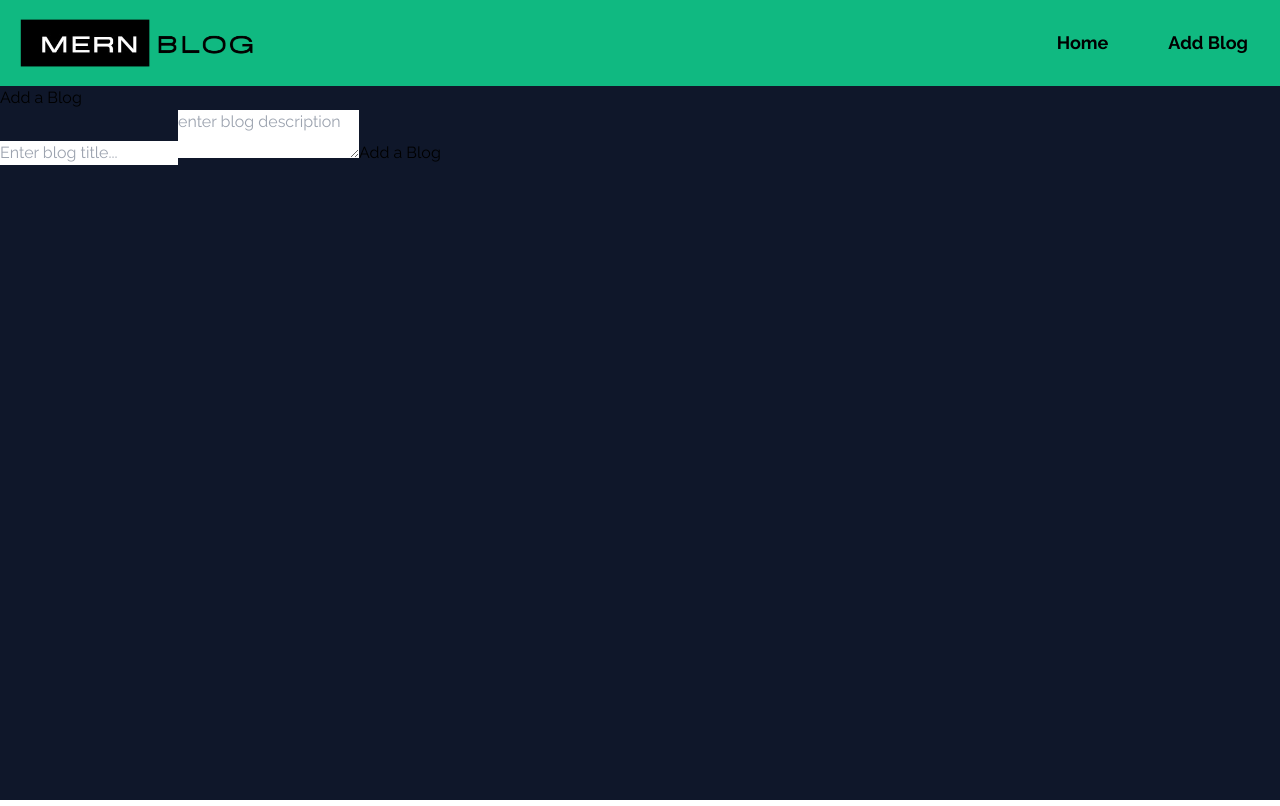
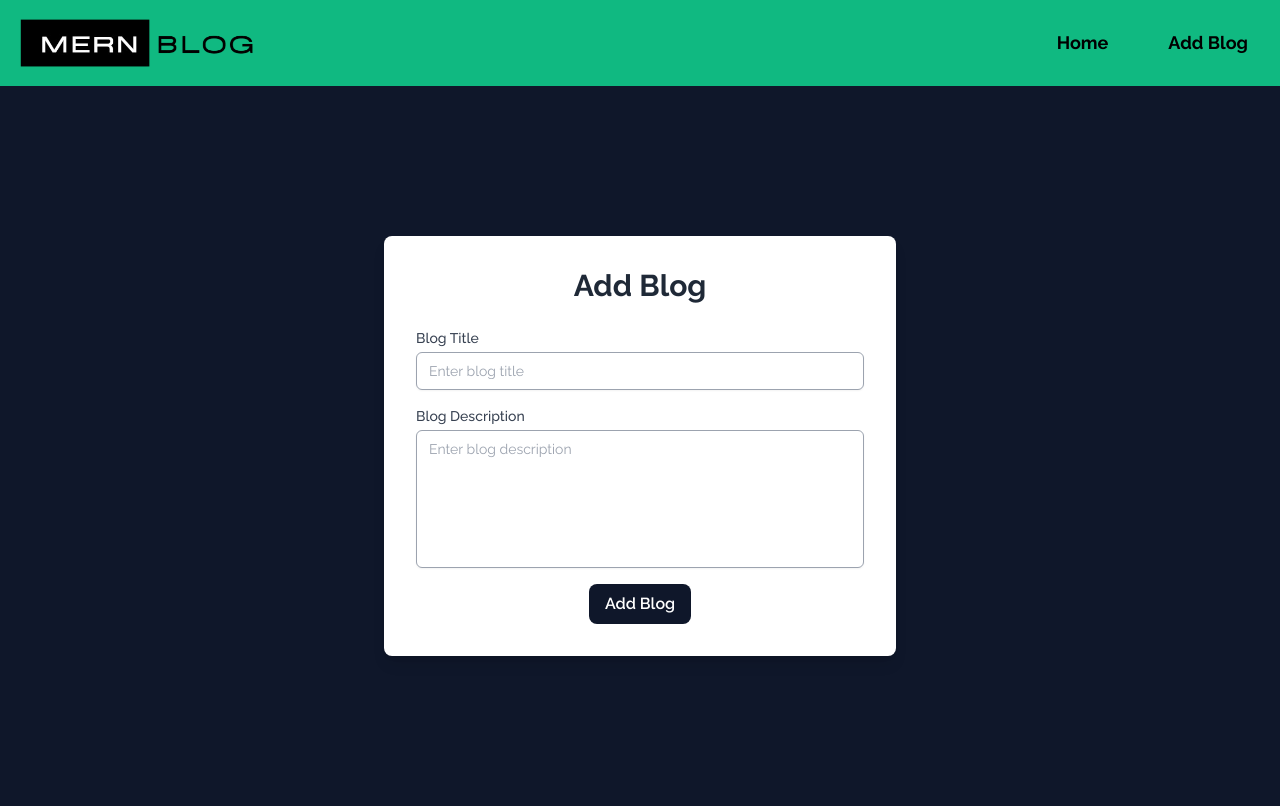
Before and after one commit to Adrian9502/mern-blog-app-with-tailwind, a React (Vite) app in the folder frontend/: page /add-blog in a window 1280 px wide. Built offline with nearby package versions, Linux system fonts and the light colour scheme; a web font is replaced by a local one.

Commit message:
adjust padding in Home.jsx and re design AddBlog.jsx

```diff
--- a/frontend/src/pages/AddBlog.jsx
+++ b/frontend/src/pages/AddBlog.jsx
@@ -30,7 +30,6 @@ export default function AddBlog() {
   }
 
   useEffect(() => {
-    console.log(location);
     if (location.state) {
       const { getCurrentItem } = location.state;
       setIsEdit(true);
@@ -41,29 +40,60 @@ export default function AddBlog() {
     }
   }, [location]);
   return (
+    <div className="bg-slate-900 min-h-[90vh] flex items-center justify-center p-6">
+      <div className="w-full max-w-lg bg-white rounded-lg shadow-lg p-8">
+        <h1 className="text-3xl font-bold mb-6 text-gray-800 text-center">
+          {isEdit ? "Edit Blog" : "Add Blog"}
+        </h1>
+        <form className="space-y-4">
           <div>
-      <h1>{isEdit ? "Edit a Blog" : "Add a Blog"}</h1>
-      <div>
+            <label
+              htmlFor="title"
+              className="block text-sm font-medium text-gray-700"
+            >
+              Blog Title
+            </label>
             <input
               type="text"
               name="title"
-          placeholder="Enter blog title..."
               id="title"
+              placeholder="Enter blog title"
               value={formData.title}
-          onChange={(e) => setFormData({ ...formData, title: e.target.value })}
+              onChange={(e) =>
+                setFormData({ ...formData, title: e.target.value })
+              }
+              className="mt-1 block w-full px-3 py-2 border border-gray-400 rounded-md shadow-sm focus:outline-none focus:ring-emerald-500 focus:border-emerald-500 sm:text-sm"
             />
+          </div>
+          <div>
+            <label
+              htmlFor="description"
+              className="block text-sm font-medium text-gray-700"
+            >
+              Blog Description
+            </label>
             <textarea
               name="description"
               id="description"
-          placeholder="enter blog description"
+              placeholder="Enter blog description"
               value={formData.description}
               onChange={(e) =>
                 setFormData({ ...formData, description: e.target.value })
               }
+              className="mt-1 block resize-none w-full px-3 py-2 border border-gray-400 rounded-md shadow-sm focus:outline-none focus:ring-emerald-500 focus:border-emerald-500 sm:text-sm"
+              rows="6"
             ></textarea>
-        <button onClick={handleSaveToDatabase}>
-          {isEdit ? "Edit a Blog" : "Add a Blog"}
+          </div>
+          <div className="flex justify-center">
+            <button
+              type="button"
+              onClick={handleSaveToDatabase}
+              className="text-white font-semibold bg-slate-900 transition flex items-center justify-center px-4 py-2 rounded-lg space-x-2 hover:bg-emerald-500 hover:text-black hover:border-transparent"
+            >
+              {isEdit ? "Update Blog" : "Add Blog"}
             </button>
+          </div>
+        </form>
       </div>
     </div>
   );
--- a/frontend/src/pages/Home.jsx
+++ b/frontend/src/pages/Home.jsx
@@ -74,7 +74,7 @@ export default function Home() {
     fetchListOfBlogs();
   }, []);
   return (
-    <div className="min-h-[80vh] pt-20 px-4">
+    <div className="min-h-[80vh] pt-10 px-4">
       <h1 className="text-3xl font-bold text-center text-white mb-6">
         Blog List
       </h1>
```
Lines whose indentation alone changed are shown as unchanged.
